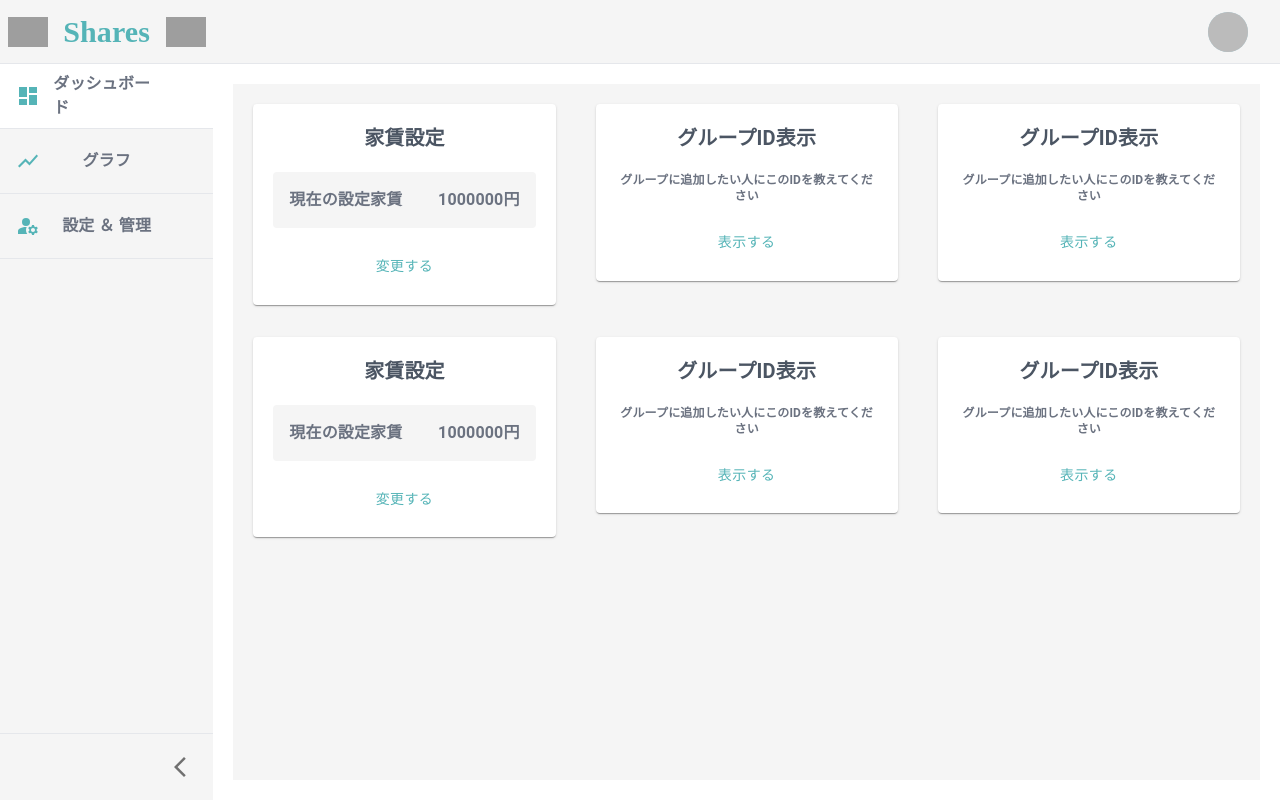
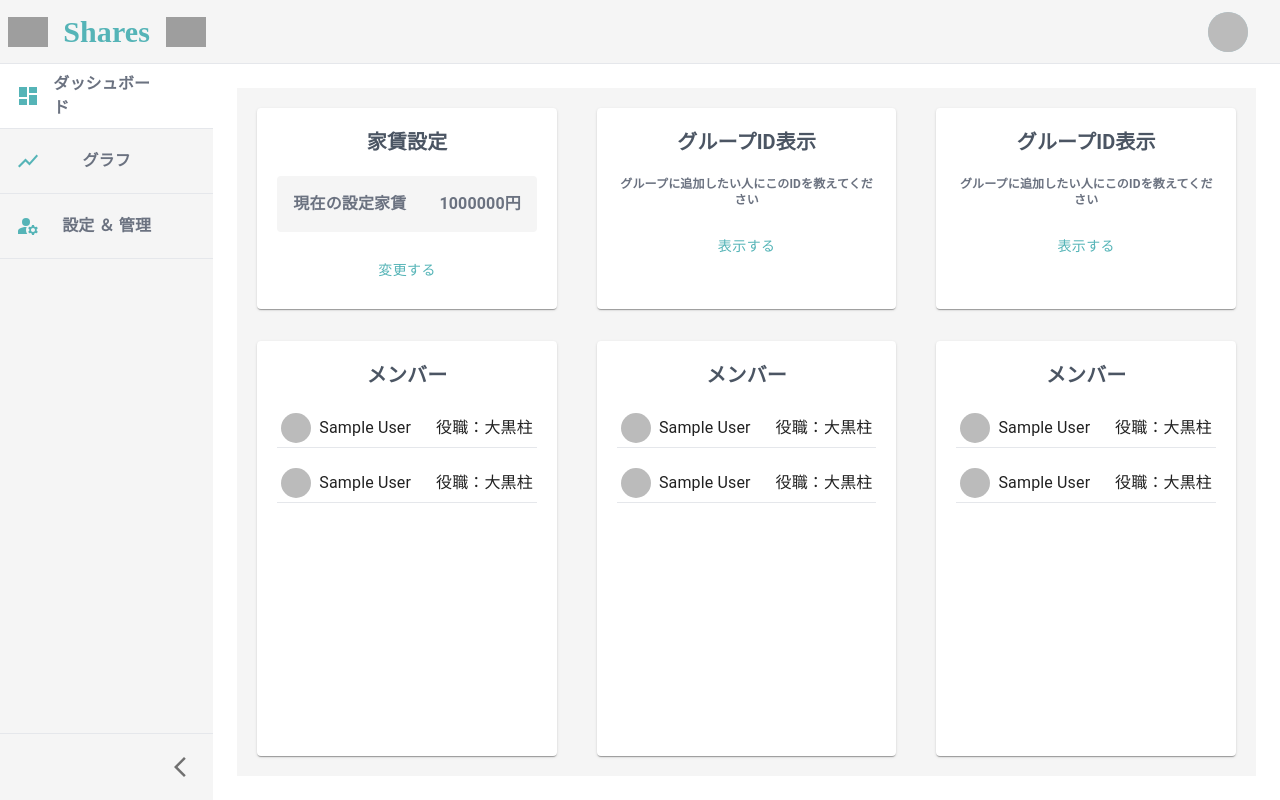
Before and after one commit to wato787/shares, a Next.js app: page /setting in a window 1280 px wide. Built offline with nearby package versions, Linux system fonts and the light colour scheme; no server answers; the database is empty; sample sign-in values are in the browser's storage; grey boxes are pictures that could not be loaded; a web font is replaced by a local one.

Commit message:
カード高さ調整

```diff
--- a/src/components/organisms/card/InviteCard.tsx
+++ b/src/components/organisms/card/InviteCard.tsx
@@ -20,7 +20,7 @@ const InviteCard = () => {
   };
 
   return (
-    <Card>
+    <Card sx={{ height: '100%' }}>
       <div className='p-5 flex flex-col items-center justify-center gap-y-5 w-full'>
         <span className='font-bold text-xl text-gray-600'>グループID表示</span>
 
--- /dev/null
+++ b/src/components/organisms/card/MemberCard.tsx
@@ -0,0 +1,37 @@
+import { useAuthContext } from '@/feature/auth/AuthProvider';
+import { Avatar, Card } from '@mui/material';
+
+const MemberCard = () => {
+  const { user } = useAuthContext();
+  return (
+    <Card sx={{ height: '100%' }}>
+      <div className='p-5  flex flex-col items-center justify-center gap-y-5'>
+        <span className='font-bold text-xl text-gray-600'>メンバー</span>
+        <div className='w-full space-y-4'>
+          <div className='flex items-center justify-between border-b p-1'>
+            <div className='flex items-center gap-x-2'>
+              <Avatar
+                src={user?.photoURL as string}
+                sx={{ width: 30, height: 30 }}
+              />
+              <span>{user?.displayName}</span>
+            </div>
+            <span className='text-base'>役職：大黒柱</span>
+          </div>
+          <div className='flex items-center justify-between border-b p-1'>
+            <div className='flex items-center gap-x-2'>
+              <Avatar
+                src={user?.photoURL as string}
+                sx={{ width: 30, height: 30 }}
+              />
+              <span>{user?.displayName}</span>
+            </div>
+            <span className='text-base'>役職：大黒柱</span>
+          </div>
+        </div>
+      </div>
+    </Card>
+  );
+};
+
+export default MemberCard;
--- a/src/components/organisms/card/RentCard.tsx
+++ b/src/components/organisms/card/RentCard.tsx
@@ -28,7 +28,7 @@ const RentCard = () => {
   };
 
   return (
-    <Card>
+    <Card sx={{ height: '100%' }}>
       <div className='p-5 flex flex-col items-center justify-center gap-y-5 w-full'>
         <span className='font-bold text-xl text-gray-600'>家賃設定</span>
         {!isChangeMode ? (
--- a/src/components/templates/PageLayout.tsx
+++ b/src/components/templates/PageLayout.tsx
@@ -72,7 +72,7 @@ const PageLayout = (props: Props) => {
         <div className='flex flex-col h-screen w-full'>
           <Header />
           <div
-            className={classNames('m-5 flex-1', props.grayBg && 'bg-secondary')}
+            className={classNames('m-6 flex-1', props.grayBg && 'bg-secondary')}
           >
             {cloneElement(props.children, { open })}
           </div>
--- a/src/pages/index.tsx
+++ b/src/pages/index.tsx
@@ -86,7 +86,7 @@ export default function Home({ current }: Current) {
     <PageLayout current={current} grayBg>
       <>
         {/* TODO:データ取得のローディングで分岐する */}
-        {!groupId ? (
+        {groupId ? (
           <div className={classNames('p-5 w-full flex flex-col gap-y-10')}>
             <ExpensesCard />
 
--- a/src/pages/setting.tsx
+++ b/src/pages/setting.tsx
@@ -1,5 +1,7 @@
 import InviteCard from '@/components/organisms/card/InviteCard';
 import RentCard from '@/components/organisms/card/RentCard';
+import MemberCard from '@/components/organisms/card/MemberCard';
+
 import PageLayout from '@/components/templates/PageLayout';
 import { Current, CurrentPageType } from '@/types/type';
 
@@ -8,9 +10,9 @@ import React, { ReactElement } from 'react';
 const Setting = ({ current }: Current): ReactElement => {
   return (
     <PageLayout current={current} grayBg>
-      <div className='flex flex-col w-full p-5 gap-y-8'>
-        <div className='flex  w-full gap-x-10'>
-          <div className='w-1/3 '>
+      <div className='flex flex-col w-full p-5 gap-y-8 h-full'>
+        <div className='flex  w-full gap-x-10 flex-1'>
+          <div className='w-1/3 h-full'>
             <RentCard />
           </div>
           <div className='w-1/3'>
@@ -20,15 +22,15 @@ const Setting = ({ current }: Current): ReactElement => {
             <InviteCard />
           </div>
         </div>
-        <div className='flex  w-full gap-x-10'>
-          <div className='w-1/3 '>
-            <RentCard />
+        <div className='flex  w-full gap-x-10 h-full'>
+          <div className='w-1/3 h-full'>
+            <MemberCard />
           </div>
-          <div className='w-1/3'>
-            <InviteCard />
+          <div className='w-1/3 h-full'>
+            <MemberCard />
           </div>
-          <div className='w-1/3'>
-            <InviteCard />
+          <div className='w-1/3 h-full'>
+            <MemberCard />
           </div>
         </div>
       </div>
```
